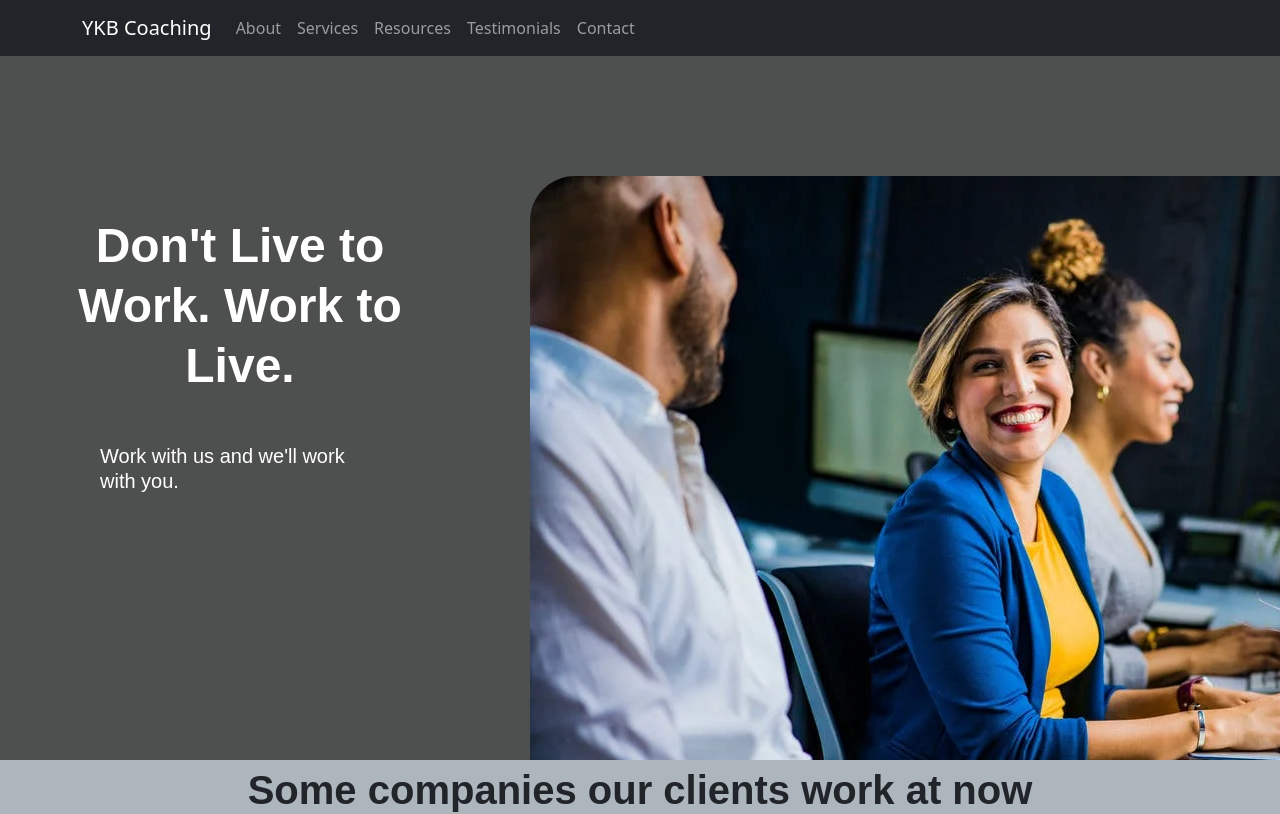
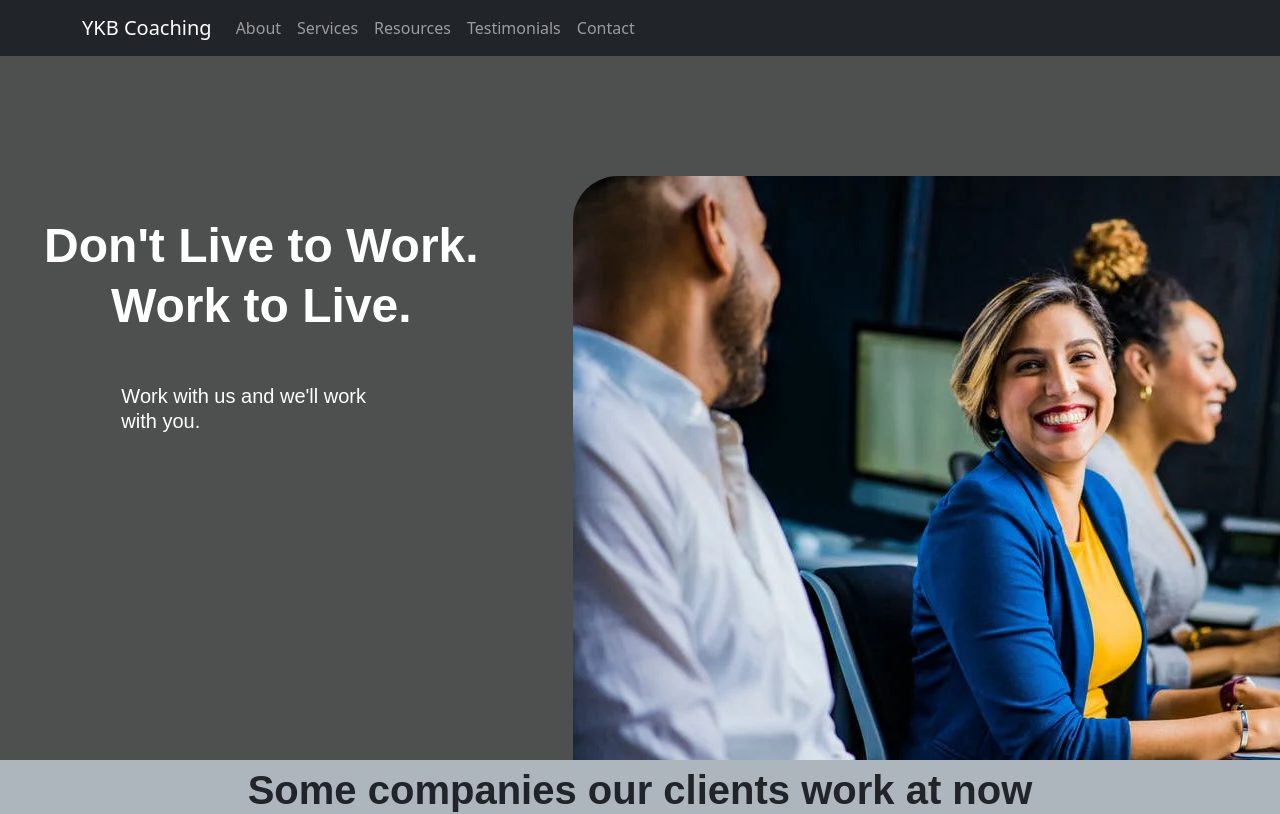
Before and after one commit to jermeewinn/YKB-solutions, a React (Create React App) app: page / in a window 1280 px wide. Shown: the top 814 px of the page. Built offline with nearby package versions, Linux system fonts and the light colour scheme; the HTML template or start-up script is replaced by a standard one.

Commit message:
sanity check

```diff
--- a/src/components/Home/Banner/index.js
+++ b/src/components/Home/Banner/index.js
@@ -11,7 +11,9 @@ function Banner() {
                 </div>
             </div>
             <div></div>
-            <div className='home-banner-right' style={{ backgroundImage: `url(${Working})`}}></div>
+            <div className='home-banner-right'
+            style={{ backgroundImage: `url(${Working})`}}
+            ></div>
         </container>
     )
 }
--- a/src/index.css
+++ b/src/index.css
@@ -196,7 +196,7 @@ footer {
 }
 
 .home-banner-left {
-  max-width: 400px;
+  max-width: 460px;
   margin-left: 40px;
   margin-right: 40px;
 }
@@ -204,7 +204,6 @@ footer {
 .home-banner-right {
   height: 100%;
   width: 100%;
-  /* background-image: url('/src/assets/stockPhotos/Interview.jpg'); */
   /* background-color: #adb5bd; */
   border-radius: 45px;
   transform: translate(50px, 120px);
```
Also changed, not shown: 1 other file (tests, documents, lock files or other folders).
